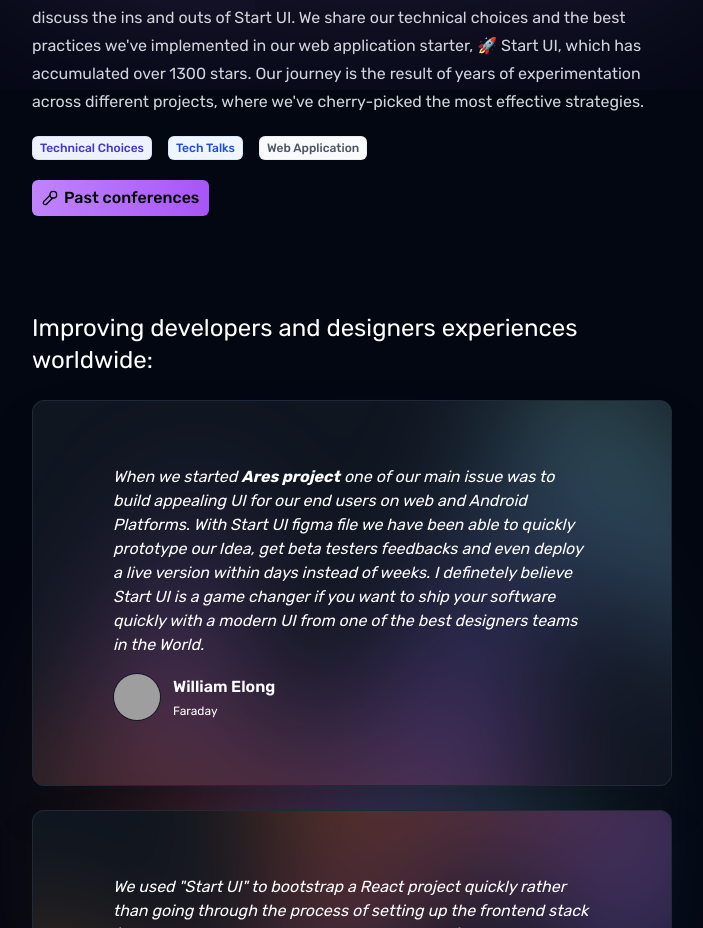
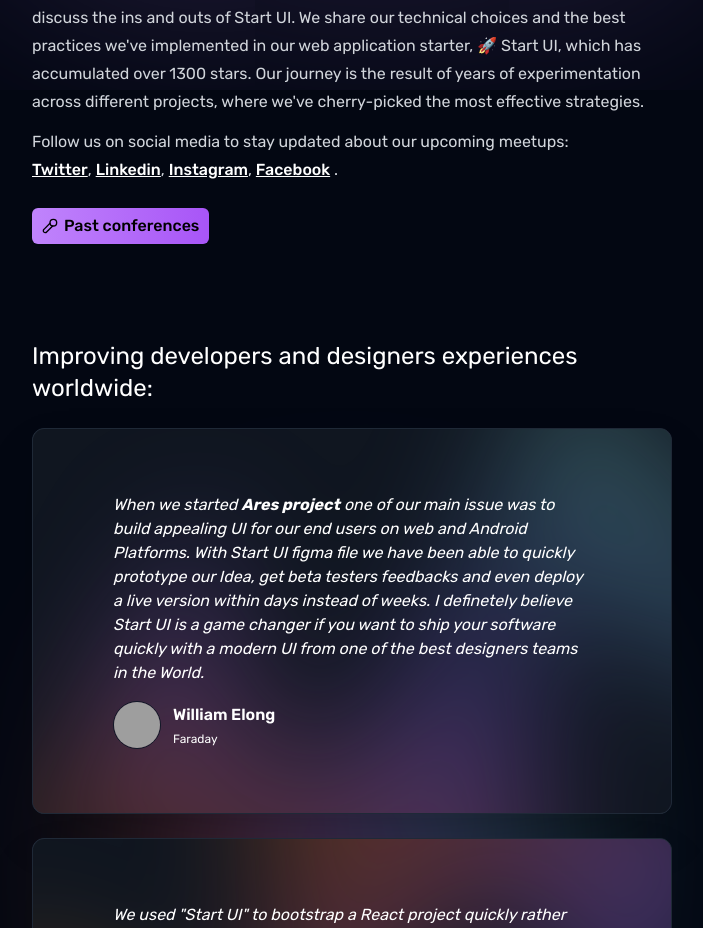
Before and after one commit to BearStudio/start-ui-website, a Next.js app: page / in a window 1280 px wide. Shown: the part 2705-3633 px from the top of the page, without its empty margins (576-1279 px from the left). Built offline with nearby package versions, Linux system fonts and the light colour scheme; grey boxes are pictures that could not be loaded.

Commit message:
feat: Added section with social media links.

```diff
--- a/src/app/conferences/Future/page.tsx
+++ /dev/null
@@ -1,23 +0,0 @@
-import { FixedSidebar, PageContainer } from '@/app/page';
-import Link from 'next/link';
-import React from 'react';
-import { LuArrowLeft } from 'react-icons/lu';
-
-const FutureConferences = () => {
-  return (
-    <div className="flex flex-1 flex-col lg:flex-row">
-      <FixedSidebar />
-      <PageContainer>
-        <Link
-          href="/"
-          className="inline-flex w-fit items-center gap-x-1.5 rounded-md bg-gray-200 px-2.5 py-1.5 font-medium text-black shadow-sm "
-        >
-          <LuArrowLeft className="-ml-0.5 h-5 w-5" aria-hidden="true" />
-          Go back
-        </Link>
-      </PageContainer>
-    </div>
-  );
-};
-
-export default FutureConferences;
--- a/src/app/conferences/Past/page.tsx
+++ b/src/app/conferences/Past/page.tsx
@@ -7,7 +7,7 @@ import { cn } from '@/lib/utils';
 import Link from 'next/link';
 const confList = [
   {
-    city: 'Lyon, France',
+    city: 'Lyon, France 🇫🇷',
     description: 'Meetup LyonJS',
     animatedby: [
       {
@@ -28,7 +28,7 @@ const confList = [
     video: 'https://www.youtube.com/watch?v=kJAH7dtytxM',
   },
   {
-    city: 'Brussels, Belgium',
+    city: 'Brussels, Belgium 🇧🇪',
     description: 'Meetup BeJs ',
     animatedby: [
       {
@@ -48,7 +48,7 @@ const confList = [
     date: 'September 6, 2023',
   },
   {
-    city: 'Bordeaux, France',
+    city: 'Bordeaux, France 🇫🇷',
     description: 'Meetup BordeauxJS',
     animatedby: [
       {
@@ -68,7 +68,7 @@ const confList = [
     date: 'July 11, 2023',
   },
   {
-    city: 'Nantes, France',
+    city: 'Nantes, France 🇫🇷',
     description: 'Meetup NantesJs',
     animatedby: [
       {
@@ -88,8 +88,8 @@ const confList = [
     date: 'Mars 16, 2023',
   },
   {
-    city: 'Rouen, France',
-    description: 'Codeurs en Seine',
+    city: 'Rouen, France 🇫🇷',
+    description: ' Meetup Codeurs en Seine',
     animatedby: [
       {
         name: 'Ivan Dalmet',
@@ -126,7 +126,7 @@ const PastConeferences = () => {
           {confList.map((conf) => (
             <Section id="web" key={conf.date}>
               <SectionTitle>
-                <a className="flex items-start gap-1 text-2xl">
+                <a className="flex items-start gap-1 text-xl">
                   {conf.description}
                   <span className="sr-only">
                     le starter dont je suis le héro
--- a/src/app/page.tsx
+++ b/src/app/page.tsx
@@ -311,7 +311,44 @@ export default function Home() {
               experimentation across different projects, where we&apos;ve
               cherry-picked the most effective strategies.
             </p>
-            <div className="flex flex-row space-x-4 py-2">
+            <p>
+              Follow us on social media to stay updated about our upcoming
+              meetups: <br />
+              <a
+                href="https://twitter.com/_BearStudio"
+                target="_blank"
+                rel="noopener noreferrer"
+              >
+                Twitter
+              </a>
+              ,{' '}
+              <a
+                href="https://www.linkedin.com/company/bearstudio/"
+                target="_blank"
+                rel="noopener noreferrer"
+              >
+                Linkedin
+              </a>
+              ,{' '}
+              <a
+                href="https://www.instagram.com/_bearstudio/"
+                target="_blank"
+                rel="noopener noreferrer"
+              >
+                Instagram
+              </a>
+              ,{' '}
+              <a
+                href="https://www.facebook.com/allyouneedisbear"
+                target="_blank"
+                rel="noopener noreferrer"
+              >
+                Facebook
+              </a>{' '}
+              .
+            </p>
+
+            {/*  <div className="flex flex-row space-x-4 py-2">
               <span className="inline-flex items-center rounded-md bg-indigo-50 px-2 py-1 text-xs font-medium text-indigo-700 ring-1 ring-inset ring-indigo-700/10">
                 Technical Choices
               </span>
@@ -321,7 +358,7 @@ export default function Home() {
               <span className="inline-flex items-center rounded-md bg-gray-50 px-2 py-1 text-xs font-medium text-gray-600 ring-1 ring-inset ring-gray-500/10">
                 Web Application
               </span>
-            </div>
+            </div> */}
           </SectionContent>
           <div className="flex flex-col space-y-4  md:flex-row md:space-x-4 lg:flex-row lg:space-x-4 lg:space-y-0">
             <Link
@@ -331,14 +368,13 @@ export default function Home() {
               <LuMic2 />
               Past conferences
             </Link>
-            {/*    <Link
-              href="/conferences/Future"
-              className="inline-flex w-fit items-center gap-x-1.5 rounded-md bg-gradient-to-r from-purple-400 to-purple-500 px-2.5 py-1.5 font-medium text-black shadow-sm md:w-fit lg:w-fit"
-            >
-              <LuMic2 />
-              Coming conferences
-            </Link> */}
           </div>
+          {/*  <p>
+            Excited to hear us talk about StartUI? Follow us on our social media
+            channels to stay updated and join our upcoming meetup dedicated to
+            discussing StartUI! Don&apos;t miss out on this opportunity to learn
+            more and engage with our community.
+          </p> */}
         </Section>
         <Testimonials />
       </PageContainer>
```
